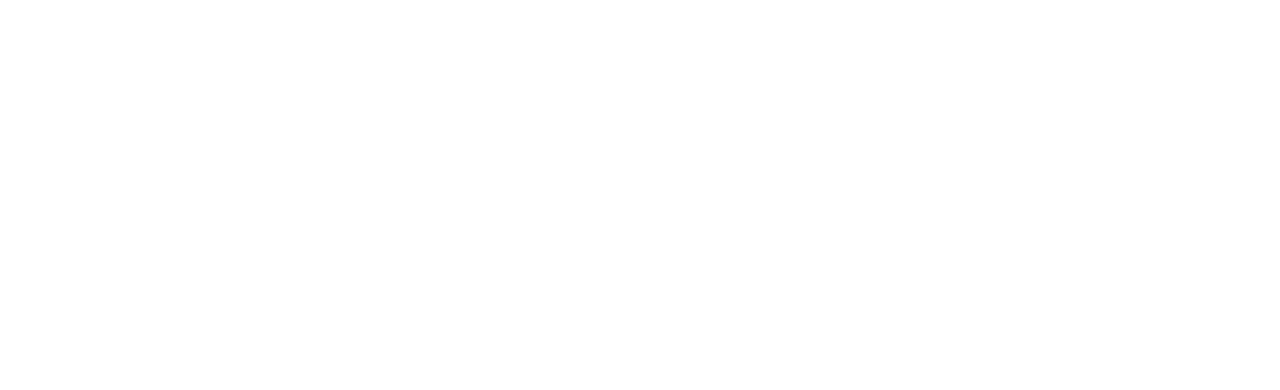
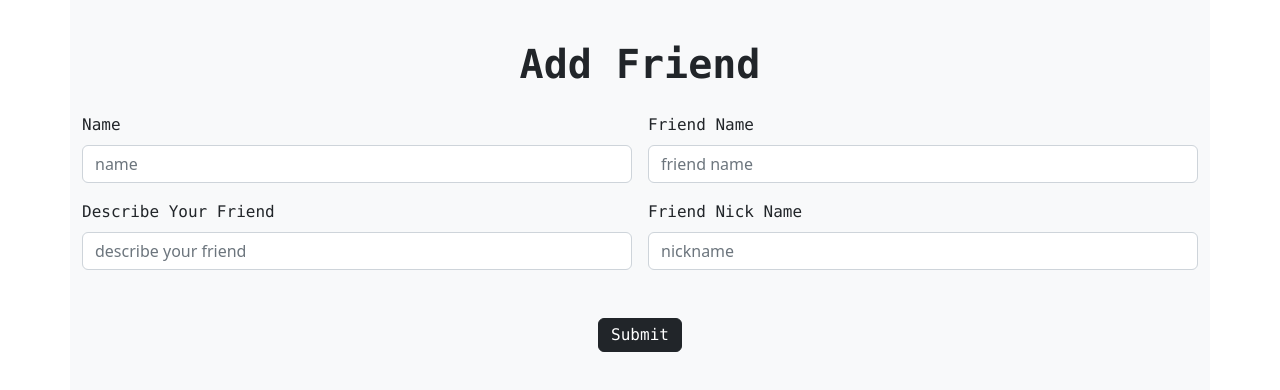
Before and after one commit to sufailbadushat/friend-angular-app, an Angular app: page / in a window 1280 px wide. Shown: the top 390 px of the page. Built offline with nearby package versions, Linux system fonts and the light colour scheme.

Commit message:
add friend

```diff
--- /dev/null
+++ b/src/app/add-friend/add-friend.component.html
@@ -0,0 +1,37 @@
+
+<div class="container ">
+    <div class="row bg-light">
+        <div class="col-12 col-sm-12 div-md-12 col-lg-12 div-xl-12 div-xxl-12">
+            <div class="row g-3 mt-4">
+                <div class="col col-12 col-sm-12 col-md-12 col-lg-12 col-xl-12 col-xxl-12 text-center">
+                    <h1 class="text-dark" class="font-monospace" style="font-weight:bold">Add Friend</h1>
+                </div>
+
+
+                <div class="col col-12 col-sm-6 col-md-6 col-lg-6 col-lg-6 col-xl-6 col-xxl-6">
+                    <label for="" class="form-label font-monospace">Name</label>
+                    <input type="text" placeholder="name" class="form-control">
+                </div>
+
+                <div class="col col-12 col-sm-6 col-md-6 col-lg-6 col-lg-6 col-xl-6 col-xxl-6">
+                    <label for="" class="form-label font-monospace">Friend Name</label>
+                    <input type="text" placeholder="friend name" class="form-control">
+                </div>
+
+                <div class="col col-12 col-sm-6 col-md-6 col-lg-6 col-lg-6 col-xl-6 col-xxl-6 ">
+                    <label for="" class="form-label font-monospace">Describe Your Friend</label>
+                    <input type="text" placeholder="describe your friend" class="form-control">
+                </div>
+
+                <div class="col col-12 col-sm-6 col-md-6 col-lg-6 col-lg-6 col-xl-6 col-xxl-6">
+                    <label for="" class="form-label font-monospace">Friend Nick Name</label>
+                    <input type="text" placeholder="nickname" class="form-control">
+                </div>
+
+                <div class="col col-12 col-sm-12 col-md-12 col-lg-12 col-lg-12 col-xl-12 col-xxl-12 text-center my-5">
+                    <button class="btn btn-dark font-monospace py-1">Submit</button>
+                </div>
+            </div>
+        </div>
+    </div>
+</div>
--- a/src/app/app.component.html
+++ b/src/app/app.component.html
@@ -1,7 +1,7 @@
 
 
 
-
+<app-add-friend></app-add-friend>
 
 
 <router-outlet></router-outlet>
--- a/src/app/app.module.ts
+++ b/src/app/app.module.ts
@@ -3,10 +3,12 @@
 
 import { AppRoutingModule } from './app-routing.module';
 import { AppComponent } from './app.component';
+import { AddFriendComponent } from './add-friend/add-friend.component';
 
 @NgModule({
   declarations: [
-    AppComponent
+    AppComponent,
+    AddFriendComponent
   ],
   imports: [
     BrowserModule,
```
Also changed, not shown: src/app/add-friend/add-friend.component.ts (added, +10 -0 lines), src/app/add-friend/add-friend.component.css (added).
